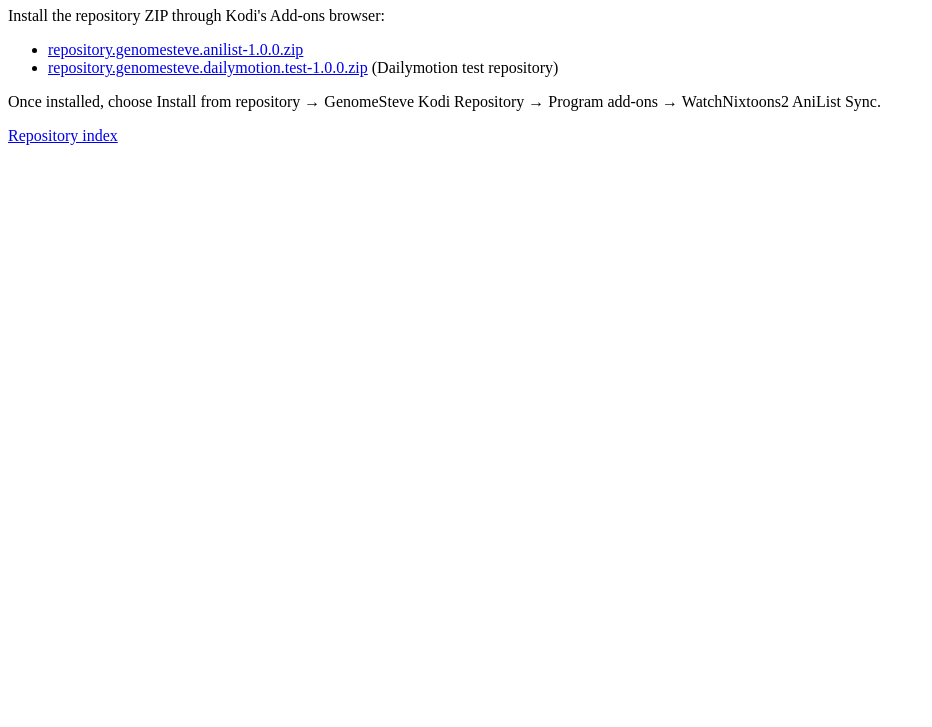
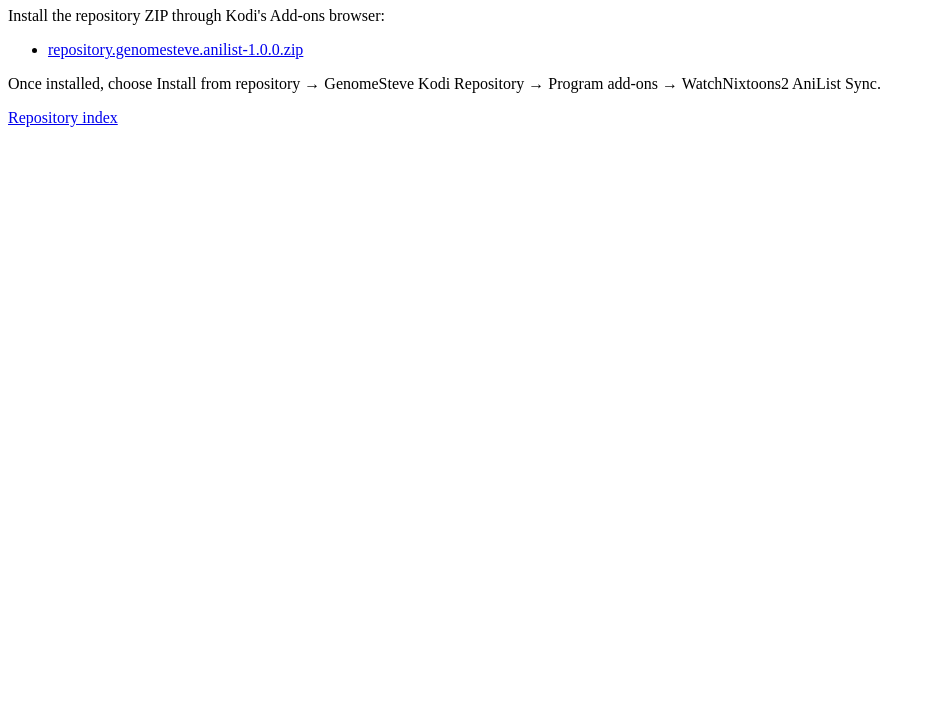
Before and after one commit to GenomeSteve/kodi-anilist-sync, a plain HTML site: page index.html in a window 1280 px wide. Shown: the part 73-800 px from the top of the page, without its empty margins (0-932 px from the left). Drawn offline with Linux system fonts and the light colour scheme.

Commit message:
Revert Dailymotion installer link from AniList Kodi website

```diff
--- a/index.html
+++ b/index.html
@@ -2,7 +2,7 @@
 <html lang="en"><head><meta charset="utf-8"><title>GenomeSteve Kodi repository</title></head>
 <body><h1>GenomeSteve Kodi repository</h1>
 <p>Install the repository ZIP through Kodi's Add-ons browser:</p>
-<ul><li><a href="repository.genomesteve.anilist-1.0.0.zip">repository.genomesteve.anilist-1.0.0.zip</a></li><li><a href="https://raw.githubusercontent.com/GenomeSteve/kodi-dailymotion-test/main/repository.genomesteve.dailymotion.test/repository.genomesteve.dailymotion.test-1.0.0.zip">repository.genomesteve.dailymotion.test-1.0.0.zip</a> (Dailymotion test repository)</li></ul>
+<ul><li><a href="repository.genomesteve.anilist-1.0.0.zip">repository.genomesteve.anilist-1.0.0.zip</a></li></ul>
 <p>Once installed, choose Install from repository → GenomeSteve Kodi Repository → Program add-ons → WatchNixtoons2 AniList Sync.</p>
 <p><a href="zips/addons.xml">Repository index</a></p>
 </body></html>
```
